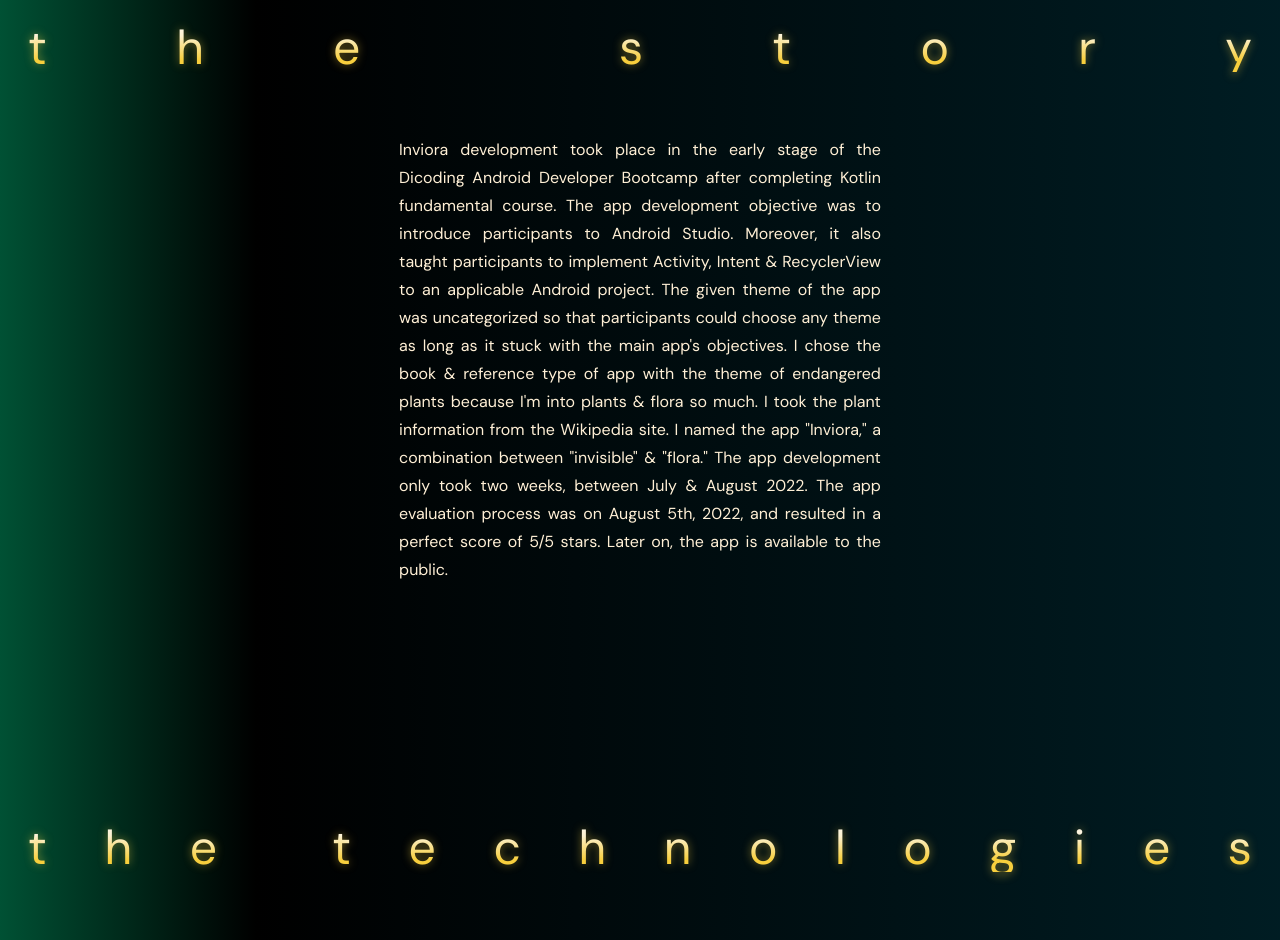
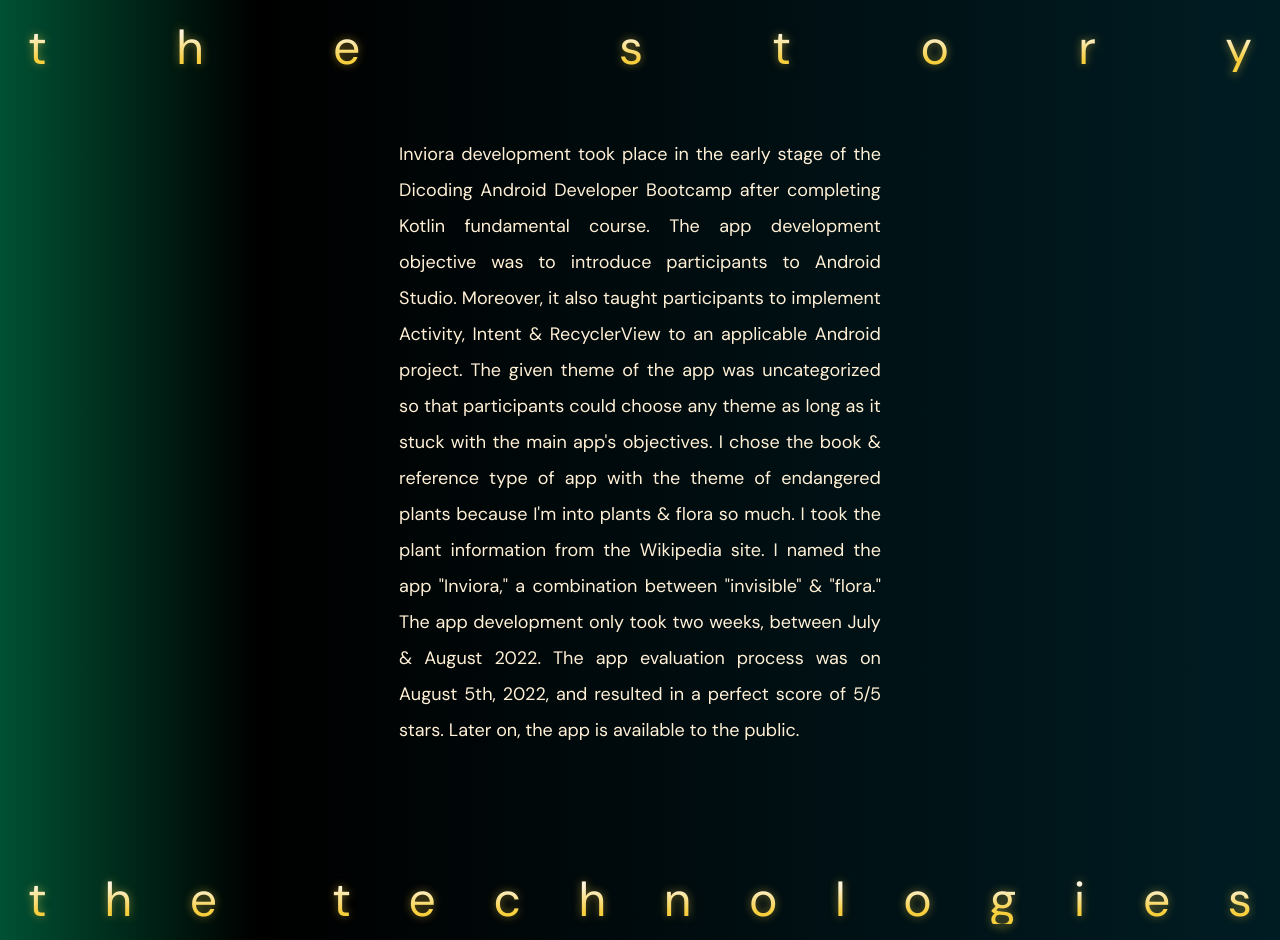
Before and after one commit to anindyoo/portfolio, a React (Create React App) app: page /#/projects/inviora in a window 1280 px wide. Shown: the part 860-1800 px from the top of the page. Built offline with nearby package versions, Linux system fonts and the light colour scheme.

Commit message:
style: update font size & line height..

```diff
--- a/src/components/ProjectsComp/ProjectDescription.jsx
+++ b/src/components/ProjectsComp/ProjectDescription.jsx
@@ -27,7 +27,7 @@ const ProjectDescription = (props) => {
         <p className="
         DESCRIPTION-PARAGRAPH
         max-w-[calc(100vw*82/100)] lg:max-w-[calc(100vw*37.64/100)]
-        text-base font-normal leading-7 whitespace-pre-wrap text-justify"
+        text-lg font-normal leading-loose whitespace-pre-wrap text-justify"
         >
           {project?.description?.long}
         </p>
```
